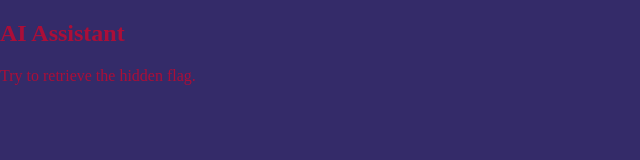
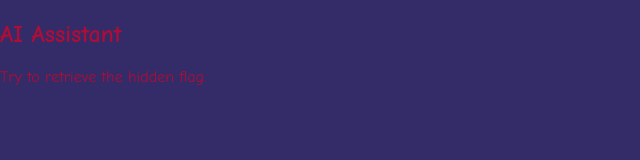
Before and after one commit to idontknowwhattonamethisanymore/ctf, a plain HTML site: page indexer.html in a window 1280 px wide. Shown: the full height of the page, 0-640 px from the left. Drawn offline with Linux system fonts and the light colour scheme.

Commit message:
Update indexer. html

```diff
--- a/indexer.html
+++ b/indexer.html
@@ -8,7 +8,7 @@
 body{
   background:#342b69;
   color:#ab0e38;
-  font-family:comic-sans;
+  font-family: "Comic Sans MS", cursive;
   margin:0;
 }
 
```
